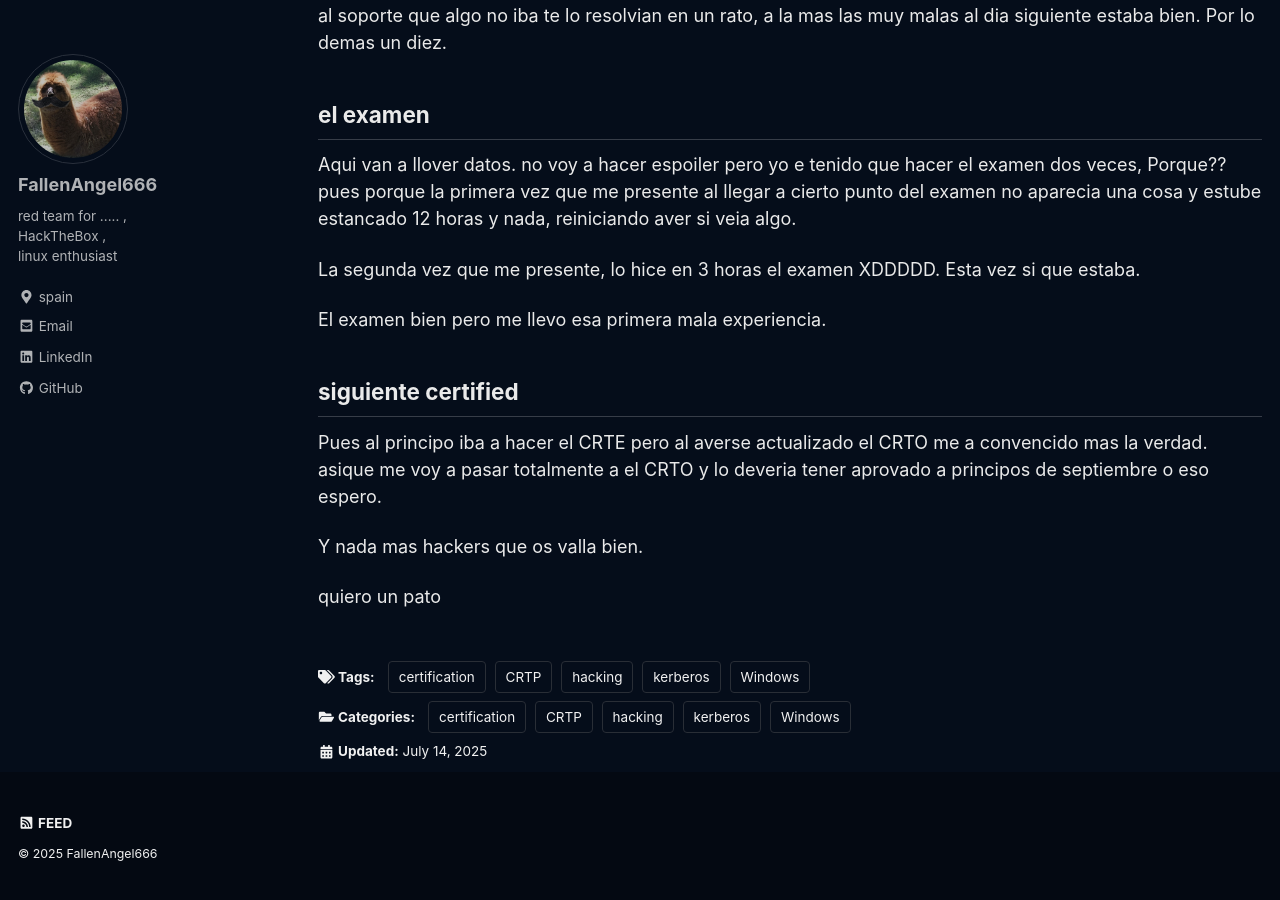
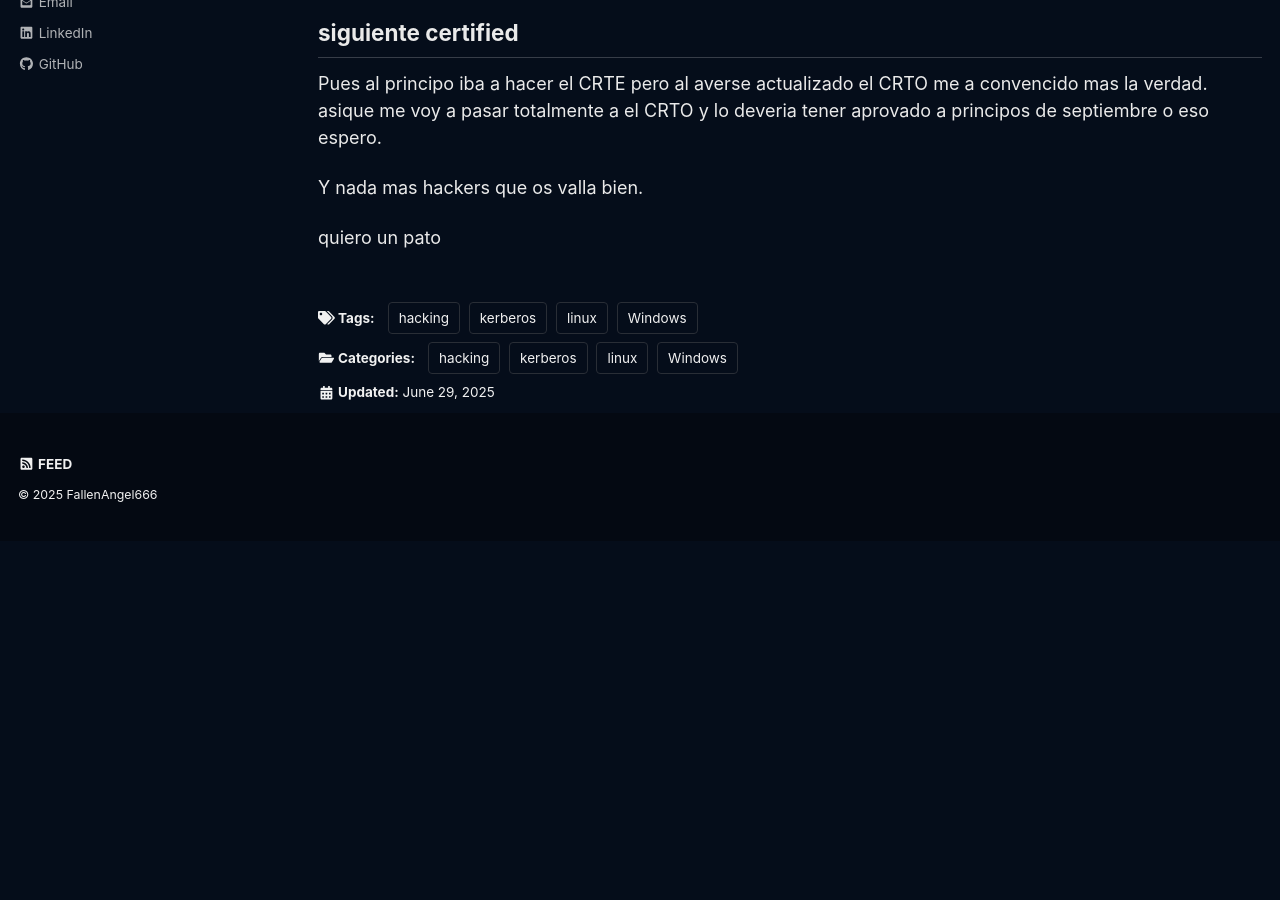
Before and after one commit to Fallenangel666-htb/zzero.github.io, a Jekyll site: the page built from _posts/2025-7-14-experiencia-crt.md, in a window 1280 px wide and 900 px high, scrolled down 993 px. Built offline with Jekyll 4.4.1, drawn with Linux system fonts in a browser that asks for light colours; cached includes are drawn as plain includes; a script that is not in the unit is left out; after the commit the page ends 1534 px from its top, so only the background shows below that; some of the changed text lies outside the part shown.

Commit message:
Update 2025-7-14-experiencia-crt.md

```diff
--- a/_posts/2025-7-14-experiencia-crt.md
+++ b/_posts/2025-7-14-experiencia-crt.md
@@ -2,25 +2,22 @@
 layout: single
 title: mi expereriencia con el CRTP
 excerpt:
-date: 2025-7-14
+date: 2025-6-29
 classes: wide
 header:
   teaser: https://404zzero.github.io/zzero.github.io//assets/images/proxy-image.png
   teaser_home_page: true
 categories:
-  - CRTP
   - hacking
   - Windows
-  - certification
+  - linux
   - kerberos
 tags:
-  - CRTP
   - hacking
   - Windows
-  - certification
+  - linux
   - kerberos
 ---
-<iframe style="border-radius:12px" src="https://open.spotify.com/embed/track/4TtfJ5kptQAkymap9z8CMc?utm_source=generator" width="100%" height="352" frameBorder="0" allowfullscreen="" allow="autoplay; clipboard-write; encrypted-media; fullscreen; picture-in-picture" loading="lazy"></iframe>
 Buenos Dias\Tardes\Noches:
 
 Puesssss porfin tengo el CRTP, la verdad que me siento bien con migo mismo.
```
